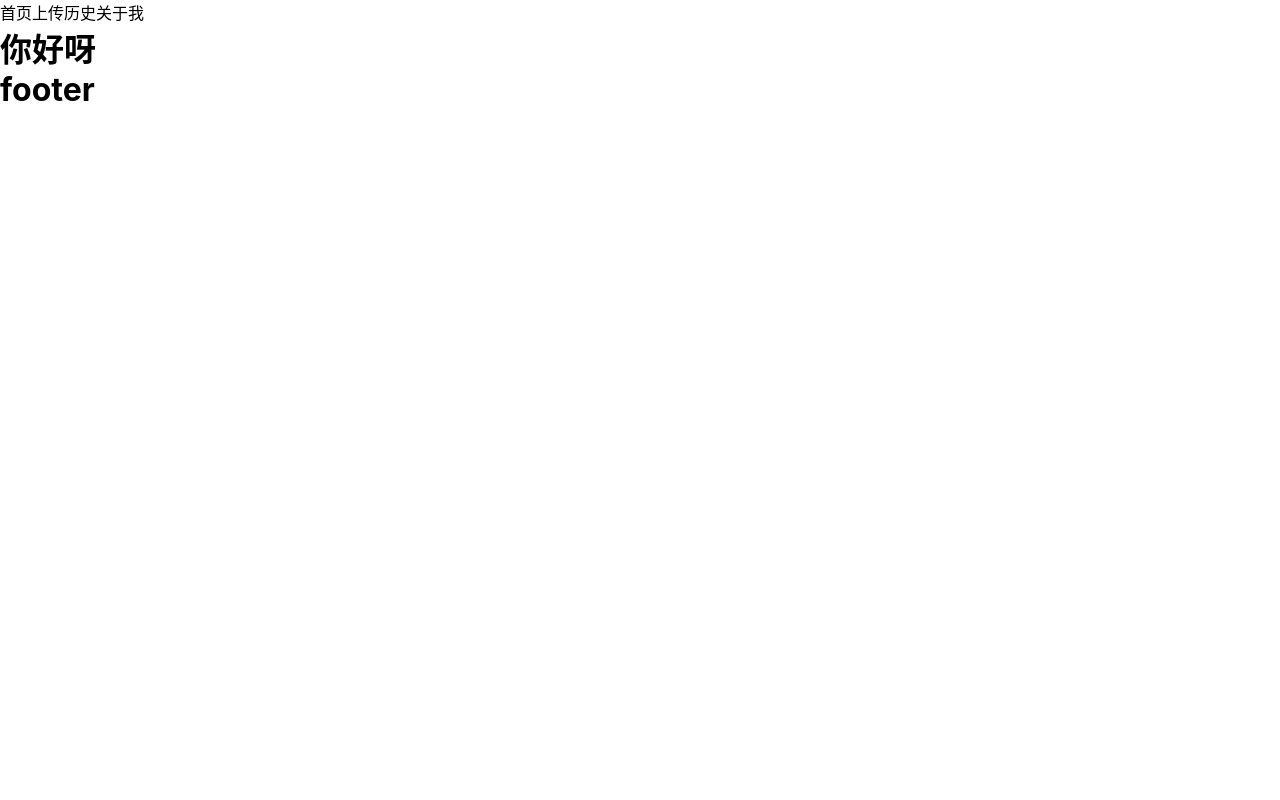
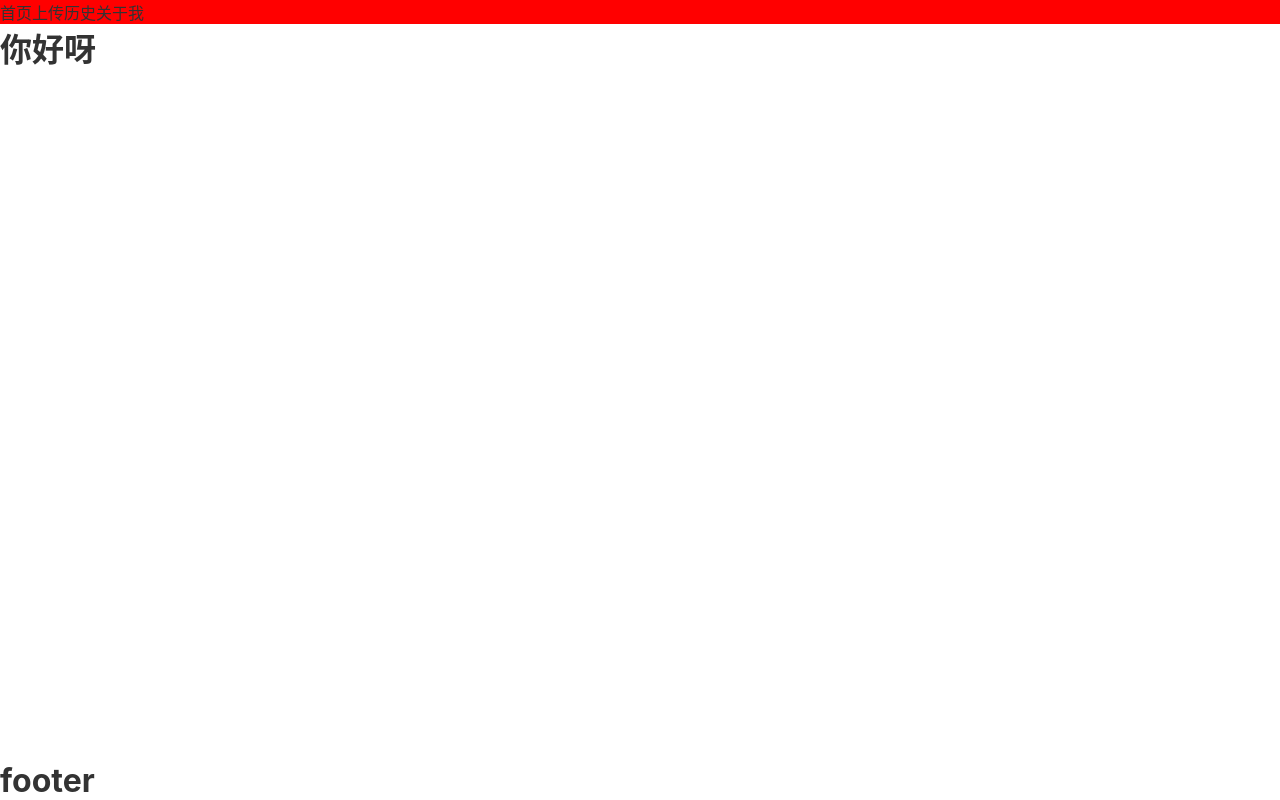
Before and after one commit to leigp555/react-template, a React app: page / in a window 1280 px wide. Built offline with nearby package versions, Linux system fonts and the light colour scheme.

Commit message:
feat: 引入styled-components

```diff
--- a/package.json
+++ b/package.json
@@ -54,6 +54,7 @@
     "semver": "^7.3.5",
     "source-map-loader": "^3.0.0",
     "style-loader": "^3.3.1",
+    "styled-components": "^5.3.5",
     "tailwindcss": "^3.0.2",
     "terser-webpack-plugin": "^5.2.5",
     "typescript": "^4.4.2",
@@ -141,5 +142,8 @@
     "presets": [
       "react-app"
     ]
+  },
+  "devDependencies": {
+    "@types/styled-components": "^5.1.25"
   }
 }
--- a/src/App.tsx
+++ b/src/App.tsx
@@ -22,7 +22,7 @@ const App: React.FC<{}> = () => {
         <React.Fragment>
             <Header/>
             <Suspense fallback={<Loading/>}>
-                <main>
+                <main id='main'>
                     <Routes>
                         <Route path="/" element={<Home/>}/>
                         <Route path="/history" element={<History/>}/>
--- a/src/components/Header.tsx
+++ b/src/components/Header.tsx
@@ -1,17 +1,23 @@
 import React from "react";
 import {Link} from 'react-router-dom'
+import  styled from 'styled-components'
 
-interface Props{}
+const StyleHeader=styled.header`
+   background-color: red;
+`
 
-const Header:React.FC<Props> =()=>{
-    return(
-        <header>
+interface Props {
+}
+
+const Header: React.FC<Props> = () => {
+    return (
+        <StyleHeader>
             <nav>
-              <Link to={'/'} >首页</Link>
-              <Link to={'/history'}>上传历史</Link>
-              <Link to={'/about'}>关于我</Link>
+                <Link to={'/'}>首页</Link>
+                <Link to={'/history'}>上传历史</Link>
+                <Link to={'/about'}>关于我</Link>
             </nav>
-        </header>
+        </StyleHeader>
     )
 }
 
--- a/src/index.css
+++ b/src/index.css
@@ -22,6 +22,7 @@ table{
 html,body,#root{
   height: 100%;
   font-size: 16px;
+  color: #333333;
   font-family: -apple-system, "Noto Sans", "Helvetica Neue", Helvetica, "Nimbus Sans L", Arial, "Liberation Sans", "PingFang SC", "Hiragino Sans GB", "Noto Sans CJK SC", "Source Han Sans SC", "Source Han Sans CN", "Microsoft YaHei", "Wenquanyi Micro Hei", "WenQuanYi Zen Hei", "ST Heiti", SimHei, "WenQuanYi Zen Hei Sharp", sans-serif;
 }
 
@@ -30,3 +31,13 @@ code {
   font-family: source-code-pro, Menlo, Monaco, Consolas, 'Courier New',
     monospace;
 }
+
+#root{
+  display: flex;
+  flex-direction: column;
+  min-height: 100vh;
+}
+
+#main{
+  flex: 1;
+}
```
Also changed, not shown: 1 other file (tests, documents, lock files or other folders).
